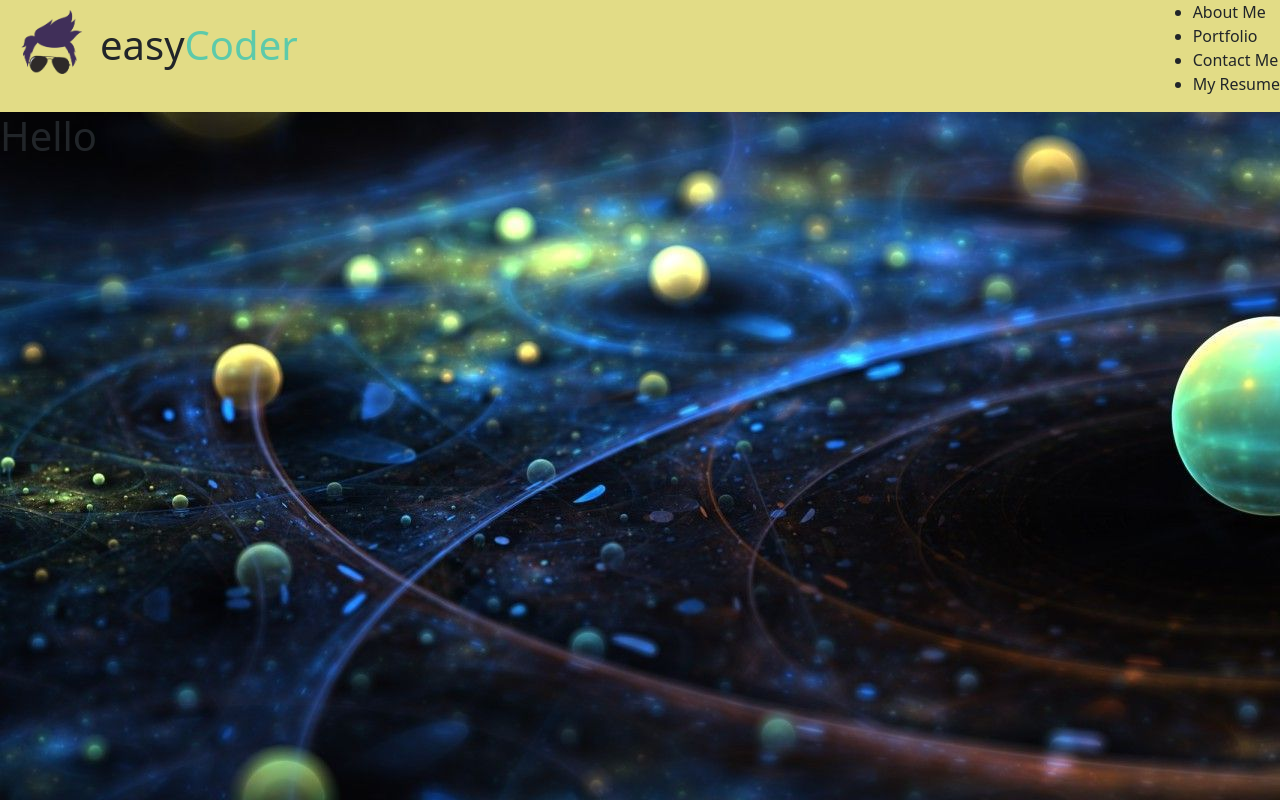
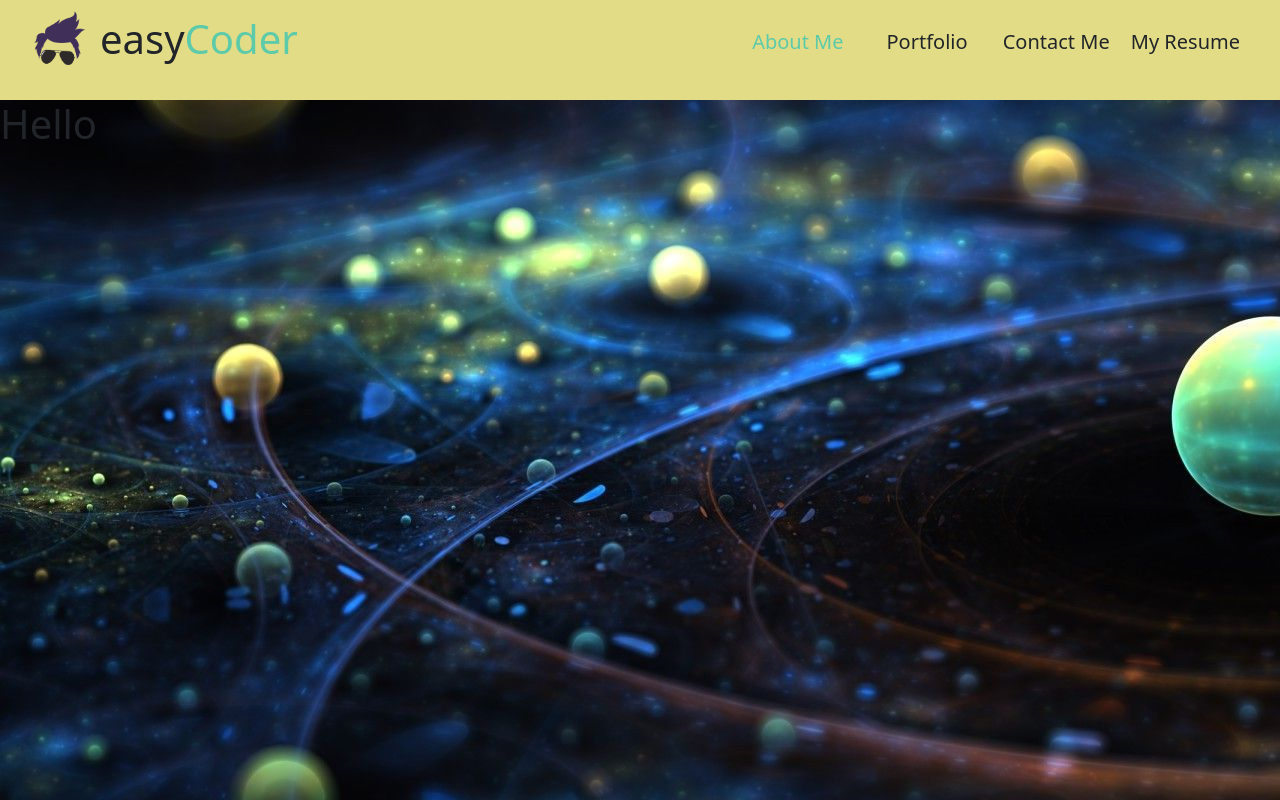
Before and after one commit to mlcundayag/devPortfolio-react, a React (Create React App) app: page / in a window 1280 px wide. Built offline with nearby package versions, Linux system fonts and the light colour scheme.

Commit message:
nav styling

```diff
--- a/src/components/Header/index.js
+++ b/src/components/Header/index.js
@@ -13,10 +13,10 @@ function Header() {
 
       const [currentSection, setCurrentSection] = useState(sections[0])
     return (
-        <header className="custom-header">
+        <header className="custom-header px-3">
             <div>
                 <a>
-                <img src={logo} alt="logo" height="100" />
+                <img className="py-2" src={logo} alt="logo" height="100" />
                 <h1 className="header">easy<span className="text-green">Coder</span></h1>
                 </a>
             </div>
--- a/src/components/Header/style.css
+++ b/src/components/Header/style.css
@@ -1,7 +1,7 @@
 .custom-header {
     background-color: #e2dc86;
     display: flex;
-    flex: wrap;
+    flex-wrap: wrap;
     justify-content: space-between;
     align-items: center;
 }
--- a/src/components/Nav/index.js
+++ b/src/components/Nav/index.js
@@ -1,4 +1,5 @@
 import React, { useEffect } from "react";
+import "./style.css";
 
 
 function Nav(props) {
@@ -11,8 +12,8 @@ function Nav(props) {
     }, [currentSection])
 
     return (
-        <nav>
-            <ul>
+        <nav className="navbar-nav p-4">
+            <ul className="custom-navlinks">
                 {sections.map((section) => {
                     return <li className={currentSection.name === section.name && "active"} key={section.name}><span onClick={() => setCurrentSection(section) }>{section.name}</span></li>
                 })}
--- /dev/null
+++ b/src/components/Nav/style.css
@@ -0,0 +1,17 @@
+.active {
+    color: #5dcaaa;
+}
+
+.custom-navlinks {
+    display: grid;
+    grid-template-columns: 1fr 1fr 1fr 1fr;
+    grid-gap: 20px;
+    text-decoration: none;
+    list-style-type: none;
+    cursor: pointer;
+}
+
+.custom-navlinks li {
+    text-align: center;
+    font-size: 20px
+}
```
